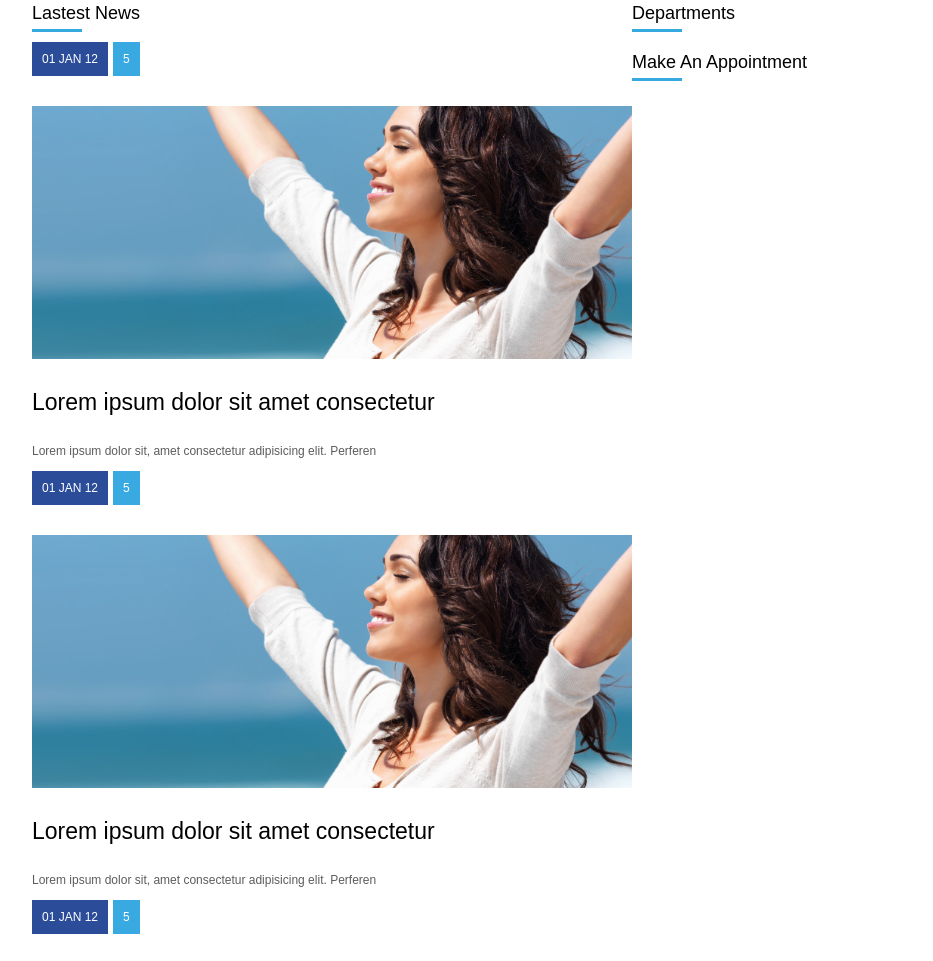
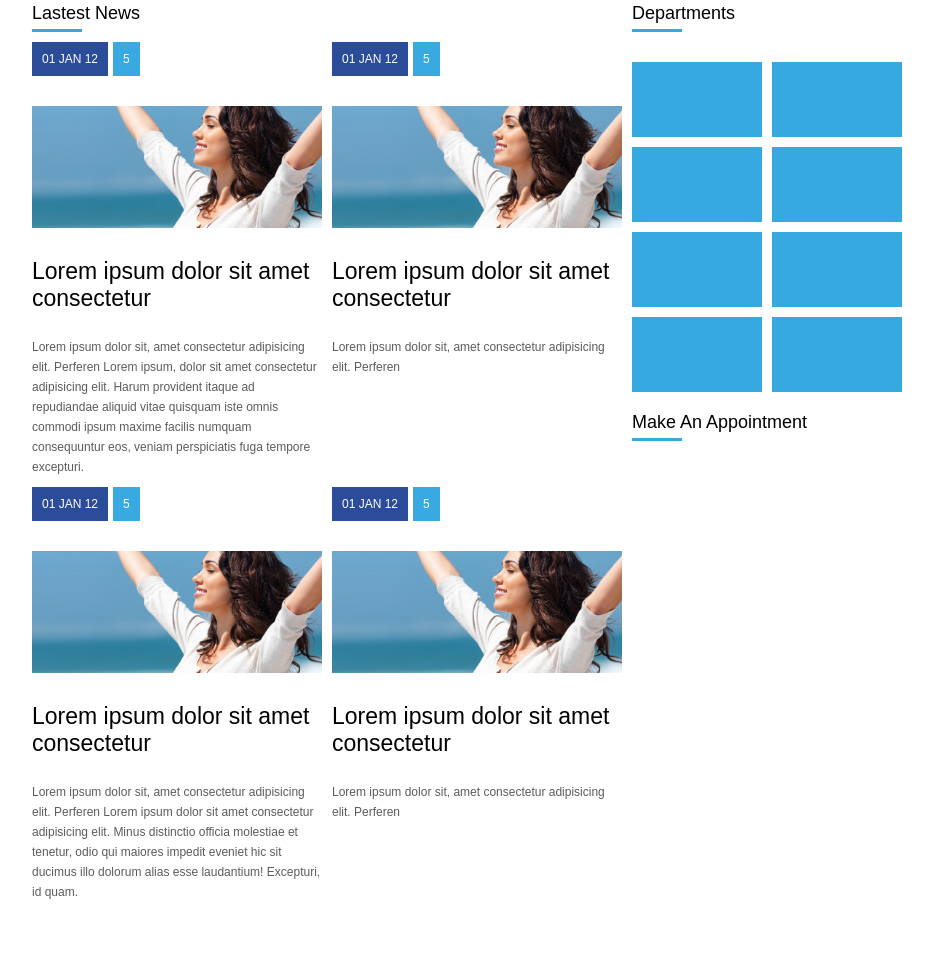
Before and after one commit to Yanick23/ProjectFlexBox, a plain HTML site: page index.html in a window 1280 px wide. Shown: the part 807-1768 px from the top of the page, without its empty margins (158-1091 px from the left). After the commit the page ends 1729 px from the top, so only its background shows below. Drawn offline with Linux system fonts and the light colour scheme.

Commit message:
versao 1.0

```diff
--- a/index.html
+++ b/index.html
@@ -94,7 +94,10 @@
                                     Lorem ipsum dolor sit amet consectetur
                                 </div>
                                 <div class="new_resume">
-                                    Lorem ipsum dolor sit, amet consectetur adipisicing elit. Perferen
+                                    Lorem ipsum dolor sit, amet consectetur adipisicing elit. Perferen Lorem ipsum,
+                                    dolor sit amet consectetur adipisicing elit. Harum provident itaque ad repudiandae
+                                    aliquid vitae quisquam iste omnis commodi ipsum maxime facilis numquam consequuntur
+                                    eos, veniam perspiciatis fuga tempore excepturi.
                                 </div>
 
                             </article>
@@ -128,7 +131,10 @@
                                     Lorem ipsum dolor sit amet consectetur
                                 </div>
                                 <div class="new_resume">
-                                    Lorem ipsum dolor sit, amet consectetur adipisicing elit. Perferen
+                                    Lorem ipsum dolor sit, amet consectetur adipisicing elit. Perferen Lorem ipsum dolor
+                                    sit amet consectetur adipisicing elit. Minus distinctio officia molestiae et
+                                    tenetur, odio qui maiores impedit eveniet hic sit ducimus illo dolorum alias esse
+                                    laudantium! Excepturi, id quam.
                                 </div>
 
                             </article>
@@ -166,7 +172,15 @@
                         <div class="widget_title_text">Departments</div>
                         <div class="widget_title_bar"> </div>
                     </div>
-                    <div class="widget_body">
+                    <div class="widget_body flex">
+                        <div class="Dep"></div>
+                        <div class="Dep"></div>
+                        <div class="Dep"></div>
+                        <div class="Dep"></div>
+                        <div class="Dep"></div>
+                        <div class="Dep"></div>
+                        <div class="Dep"></div>
+                        <div class="Dep"></div>
 
                     </div>
 
@@ -190,6 +204,10 @@
 
     </section>
 
+    <footer>
+
+    </footer>
+
 </body>
 
 </html>
--- a/style.css
+++ b/style.css
@@ -209,9 +209,10 @@ nav li {
     background-color:#39aae1 ;
 
 }
-.article {
-    min-width: 300px;
+article {
+    min-width: 250px;
     flex: 1;
+    margin-right: 10px;
 }
 article .news_thumbnail{
     margin-top: 30px;
@@ -237,3 +238,9 @@ article .new_resume{
     text-decoration: none;
 
 }
+.Dep{
+    min-width: 130px ;
+    height: 75px;
+    background-color: #36a9e1;
+    margin:10px 10px 0  0;
+}
```
